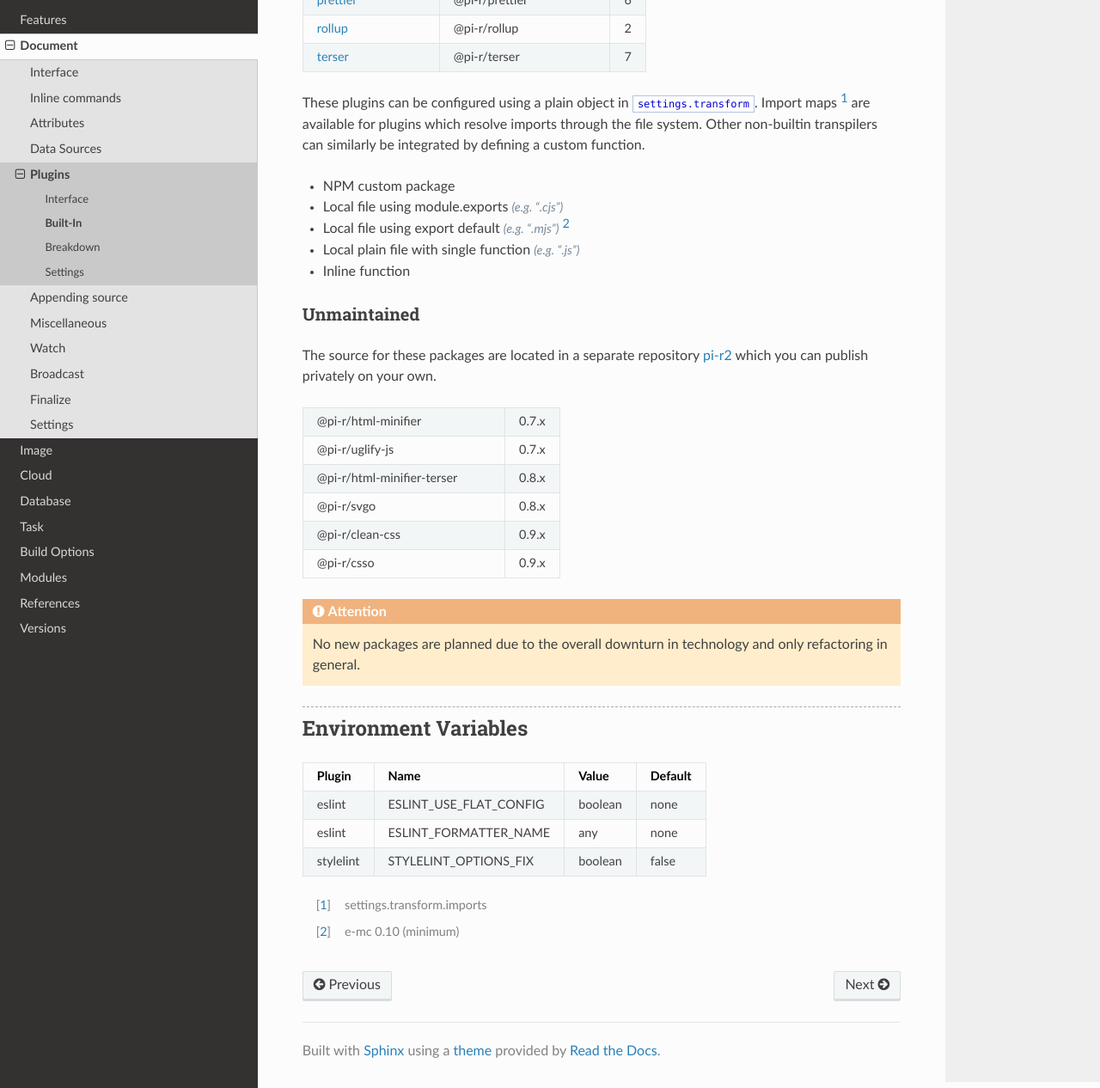
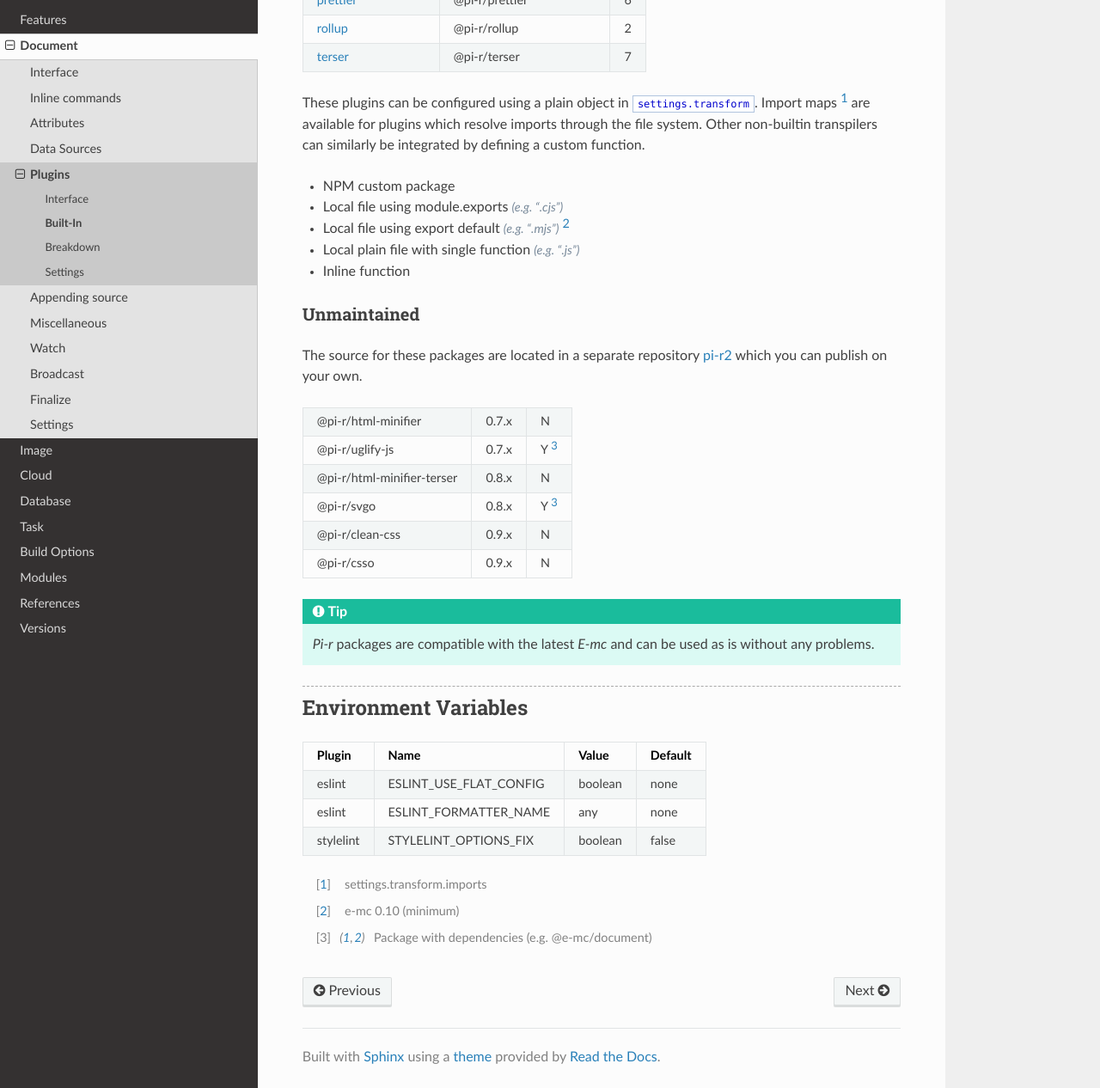
Before and after one commit to anpham6/chrome-docs, a Sphinx documentation site: the page built from source/document/plugins/built-in.rst, in a window 1280 px wide and 1400 px high, scrolled down 983 px, cut to the strip 134-1400 px from the top of the window. Shown: the whole strip at 86% size. Built offline with Sphinx 7.4.7 and the Read the Docs theme 3.1.0, drawn with Linux system fonts in a browser that asks for light colours.

Commit message:
Document: Deprecated built-in plugins usability with E-mc.

```diff
--- a/source/document/data.rst
+++ b/source/document/data.rst
@@ -15,7 +15,7 @@ Then optionally select nested objects with these :target:`query` expressions:
 - `JSONPath <https://github.com/dchester/jsonpath>`_ [#]_
 - `JMESPath <https://jmespath.org>`_ [#]_
 
-.. tip:: These examples can also be used with :doc:`Cloud </cloud/interface>` and :doc:`DB </db/interface>` data sources except every provider has a different way to *query* their data.
+.. tip:: These examples can be used similarly with :doc:`Cloud </cloud/interface>` and :doc:`DB </db/interface>` data sources.
 
 Interface
 =========
@@ -43,7 +43,7 @@ Interface
       query?: string; // startsWith("$") JSONPath otherwise JMESPath
 
       ignoreCache?: boolean; // Bypass cache without saving
-      ignoreCache?: 1; // purge cache with saving
+      ignoreCache?: 1; // Purge cache with saving
       ignoreEmpty?: boolean; // Will not modify anything when there are no results
       ignoreCoerce?: boolean; // Will not convert inline constructors to native objects
   }
--- a/source/document/plugins/built-in.rst
+++ b/source/document/plugins/built-in.rst
@@ -91,26 +91,32 @@ These plugins can be configured using a plain object in ``settings.transform``.
 Unmaintained
 ------------
 
-The source for these packages are located in a separate repository `pi-r2 <https://github.com/anpham6/pi-r2>`_ which you can publish privately on your own.
+The source for these packages are located in a separate repository `pi-r2 <https://github.com/anpham6/pi-r2>`_ which you can publish on your own.
 
 .. list-table::
   :width: 300px
-  :widths: 80 20
+  :widths: 70 20 10
 
   * - @pi-r/html-minifier
     - 0.7.x
+    - N
   * - @pi-r/uglify-js
     - 0.7.x
+    - Y [#Y]_
   * - @pi-r/html-minifier-terser
     - 0.8.x
+    - N
   * - @pi-r/svgo
     - 0.8.x
+    - Y [#Y]_
   * - @pi-r/clean-css
     - 0.9.x
+    - N
   * - @pi-r/csso
     - 0.9.x
+    - N
 
-.. attention:: No new packages are planned due to the overall downturn in technology and only refactoring in general.
+.. tip:: `Pi-r` packages are compatible with the latest `E-mc` and can be used as is without any problems.
 
 Environment Variables
 =====================
@@ -125,3 +131,4 @@ stylelint  STYLELINT_OPTIONS_FIX   boolean    false
 
 .. [#] settings.transform.imports
 .. [#v010] e-mc 0.10 (minimum)
+.. [#Y] Package with dependencies (e.g. @e-mc/document)
```
Also changed, not shown: other parts of source/document/data.rst (+1 -1 lines).
